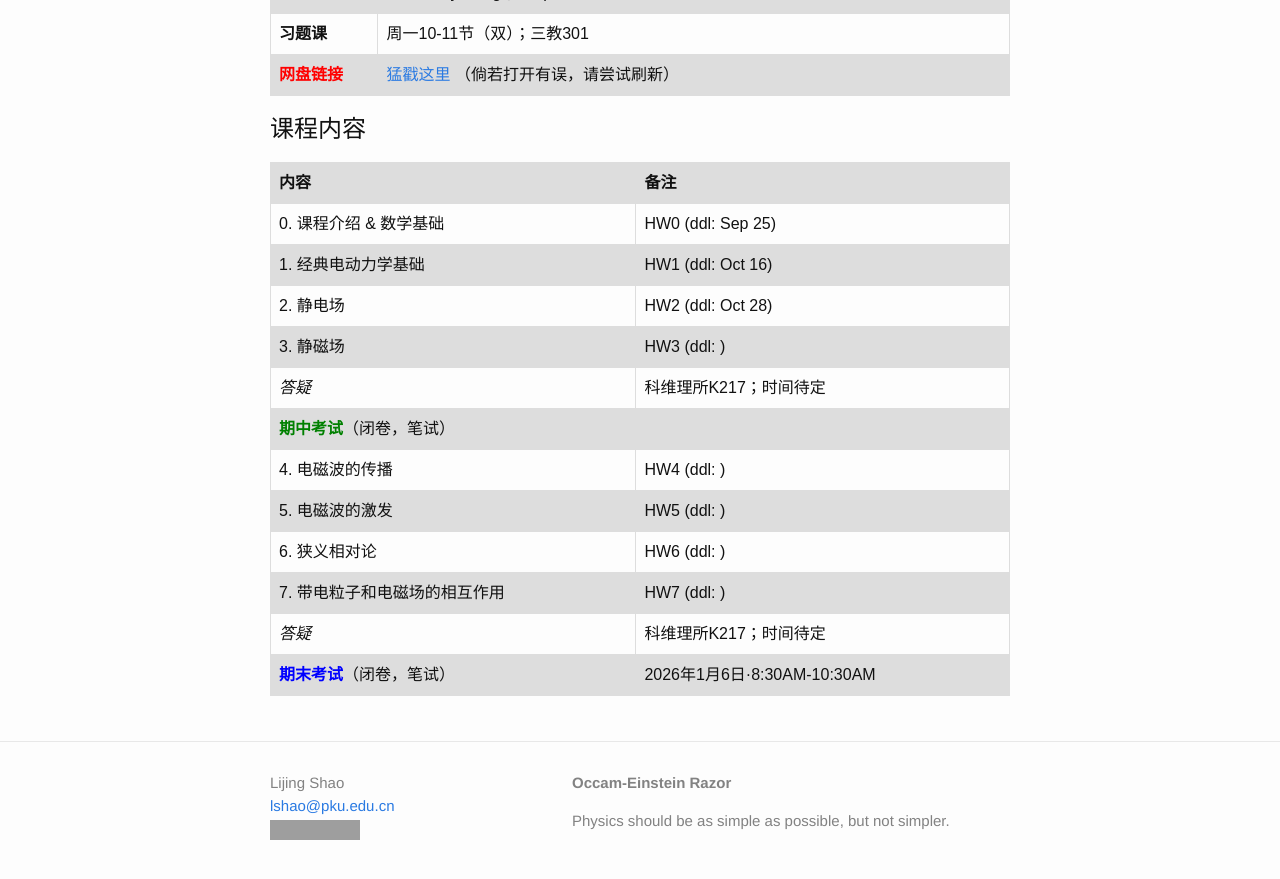
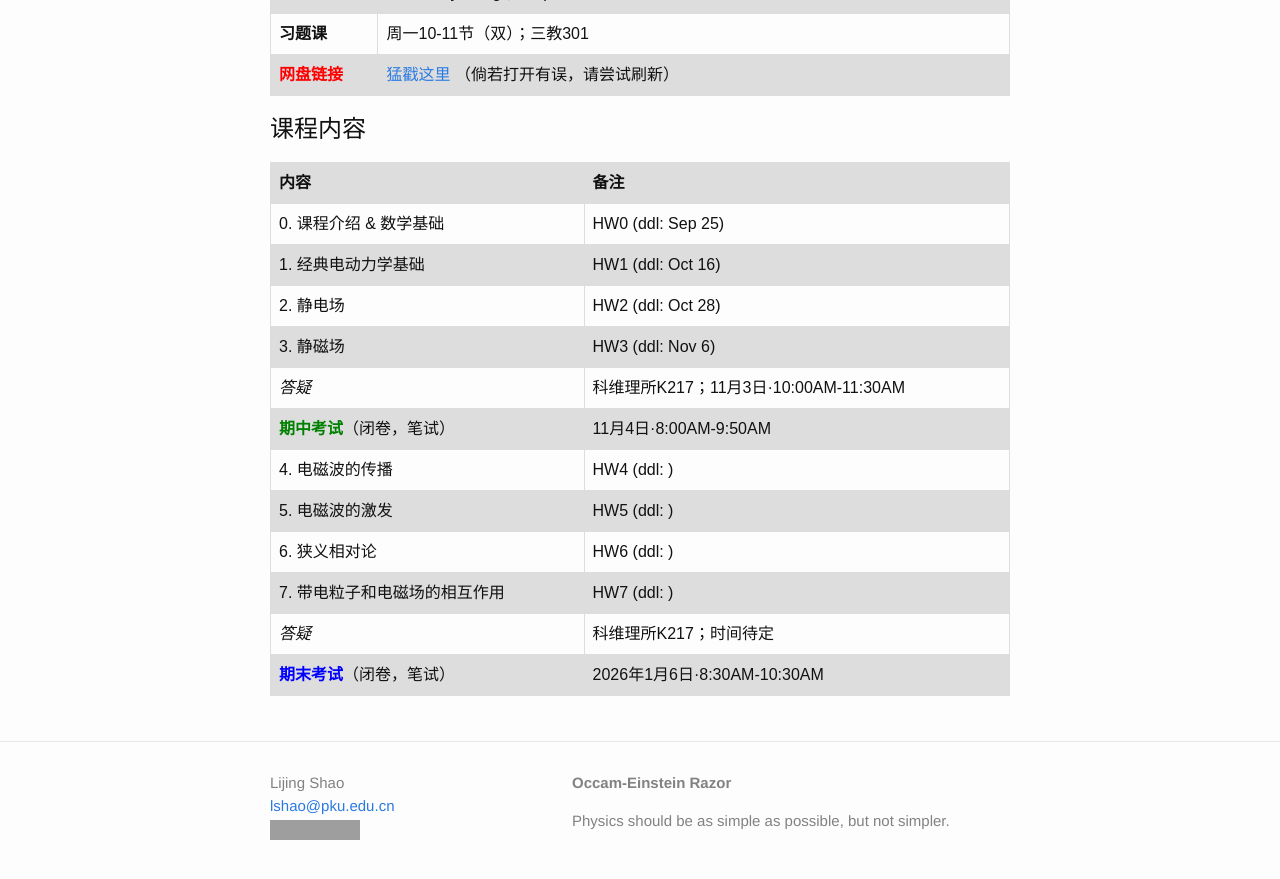
Before and after one commit to Friendshao/Friendshao.github.io, a Jekyll site: the page built from teaching/ced25/index.md, in a window 1280 px wide and 900 px high, scrolled down 1788 px. Shown: the top 879 px of the window. Built offline with Jekyll 4.4.1, drawn with Linux system fonts in a browser that asks for light colours; formulas are drawn with MathJax 3; grey boxes are pictures that could not be loaded.

Commit message:
Update index.md

```diff
--- a/teaching/ced25/index.md
+++ b/teaching/ced25/index.md
@@ -89,9 +89,9 @@ $$\vec{\nabla} \cdot \vec{B}=0, \quad \vec{\nabla} \times \vec{H}=\vec{\jmath}+\
 | 0. 课程介绍 & 数学基础 | HW0 (ddl: Sep 25) |
 | 1. 经典电动力学基础 | HW1  (ddl: Oct 16) |
 | 2. 静电场 | HW2  (ddl: Oct 28) |
-| 3. 静磁场 | HW3  (ddl: ) |
-| *答疑* | 科维理所K217；时间待定 |
-| <font color="green"><b>期中考试</b></font>（闭卷，笔试） | |
+| 3. 静磁场 | HW3  (ddl: Nov 6) |
+| *答疑* | 科维理所K217；11月3日·10:00AM-11:30AM |
+| <font color="green"><b>期中考试</b></font>（闭卷，笔试） | 11月4日·8:00AM-9:50AM |
 | 4. 电磁波的传播 | HW4  (ddl: ) |
 | 5. 电磁波的激发 | HW5  (ddl: ) |
 | 6. 狭义相对论 | HW6  (ddl: )  |
```
